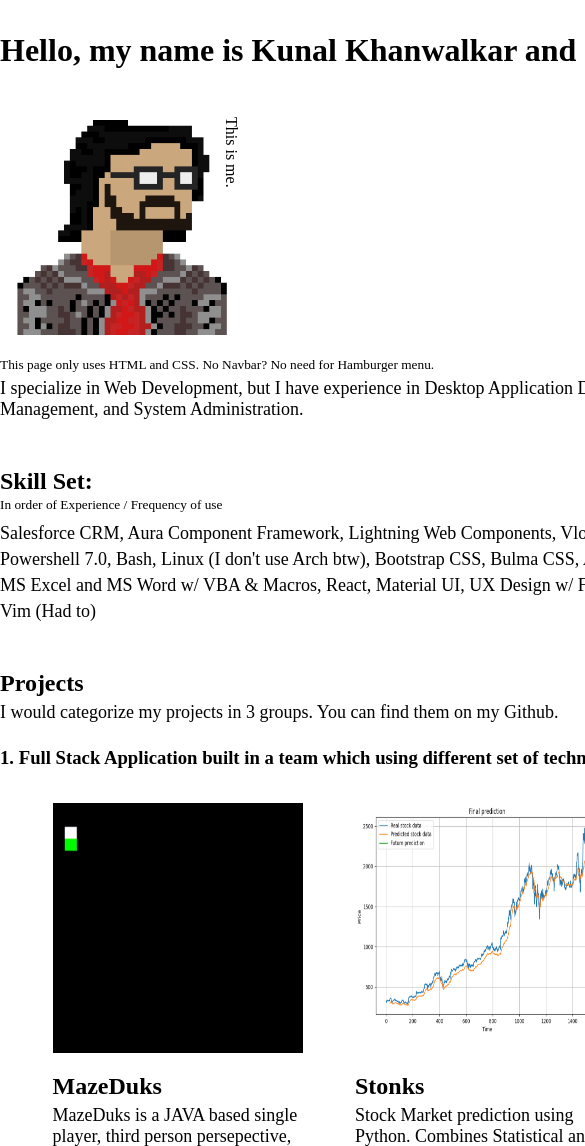
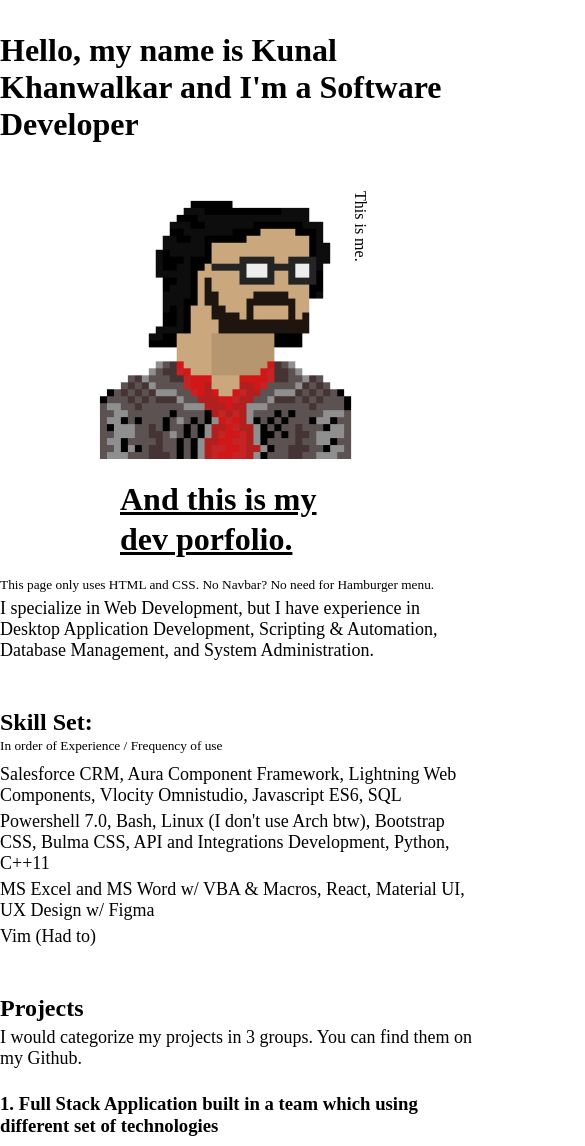
Before and after one commit to Kunal-khanwalkar/Kunal-khanwalkar.github.io, a plain HTML site: page index.html in a window 390 px wide. Shown: the top 1146 px of the page, 585 px wide, since content can reach past the window. Drawn offline with Linux system fonts and the light colour scheme.

Commit message:
Mobile friendly

```diff
--- a/index.html
+++ b/index.html
@@ -12,7 +12,7 @@
     <h1>Hello, my name is Kunal Khanwalkar and I'm a Software Developer</h1>
     <div class="introduction">
         <div class="avatar">
-            <a href="https://github.com/Kunal-khanwalkar"><img src="avatar.png"></a>
+            <a href="https://github.com/Kunal-khanwalkar"><img src="Images/avatar.png"></a>
             <span>This is me.</span>
         </div>
         <h1>And this is my dev porfolio.</h1>
@@ -34,24 +34,24 @@
 
     <div class="section_start">
         <h2>Projects</h2>
-        <p>I would categorize my projects in 3 groups. You can find them on my Github.</p>
+        <p>I would categorize my projects in 3 groups. You can find them on my <a href="https://Kunal-khanwalkar.github.io">Github</a>.</p>
     </div>
     <div class="projects">
         <h3>1. Full Stack Application built in a team which using different set of technologies</h3>
         <br/>
         <div class="grid">
             <div class="grid_item">
-                <a  href="https://github.com/Kunal-khanwalkar/MAZEducks"><img src="mazeduks.gif"></a>
+                <a  href="https://github.com/Kunal-khanwalkar/MAZEducks"><img src="Images/mazeduks.gif"></a>
                 <h2><a href="https://github.com/Kunal-khanwalkar/MAZEducks">MazeDuks</a></h2>
                 <p>MazeDuks is a JAVA based single player, third person persepective, roguelite, soulslike, Puzzle solving game. Solve Procedurally generated Mazes and fight against the Adaptive Difficulty brought to you by Machine Learning</p>
             </div>
             <div class="grid_item">
-                <a  href="https://github.com/Kunal-khanwalkar/Stonks"><img src="stonks.png"></a>
+                <a  href="https://github.com/Kunal-khanwalkar/Stonks"><img src="Images/stonks.png"></a>
                 <h2><a href="https://github.com/Kunal-khanwalkar/Stonks">Stonks</a></h2>
                 <p>Stock Market prediction using Python. Combines Statistical and Sentimental analysis by using Historical data and Public sentiment on Twitter</p>
             </div>
             <div class="grid_item">
-                <a href="https://github.com/Kunal-khanwalkar/Disastron"><img src="disastron.png"></a>
+                <a href="https://github.com/Kunal-khanwalkar/Disastron"><img src="Images/disastron.png"></a>
                 <h2><a href="https://github.com/Kunal-khanwalkar/Disastron">Disastron</a></h2>
                 <p>A Disaster Management Mobile Application. Keep yourself safe by using our crowd sourced multi-purpose application which includes real time weather maps, disaster alerts, and Social Media integration</p>
             </div>
--- a/style.css
+++ b/style.css
@@ -81,3 +81,60 @@ h4 {
 .formula_manipal > p {
     margin: 0 4rem;
 }
+
+
+
+@media screen and (max-width: 1024px){
+    body {
+        margin: 2rem auto;
+        width: 40rem;
+    }
+
+    img {
+        width: 180px;
+        height: 180px;
+    }
+
+    .grid_item {
+        width: 200px;
+    }
+}
+
+@media screen and (max-width: 768px) {
+    body {
+        margin: 2rem auto;
+        width: 30rem;
+    }
+
+    img {
+        width: 300px;
+        height: 300px;
+    }
+
+    .introduction {
+        justify-content: space-around;
+        flex-direction: column;
+        align-items: center;
+        margin-bottom: 1rem;
+    }
+
+    .grid {
+        flex-direction: column;
+        align-items: center;
+    }
+    .grid_item {
+        width: 400px;
+    }
+
+    .grid_item > a {
+        margin-left: 2rem;
+    }
+
+    .formula_manipal > h2 {
+        margin: 2rem 0 0.5rem 0;
+    }
+
+    .formula_manipal > p {
+        margin: 0;
+    }
+}
```
Also changed, not shown: Images/avatar.png (renamed from avatar.png), Images/disastron.png (renamed from disastron.png), Images/mazeduks.gif (renamed from mazeduks.gif), Images/stonks.png (renamed from stonks.png).
